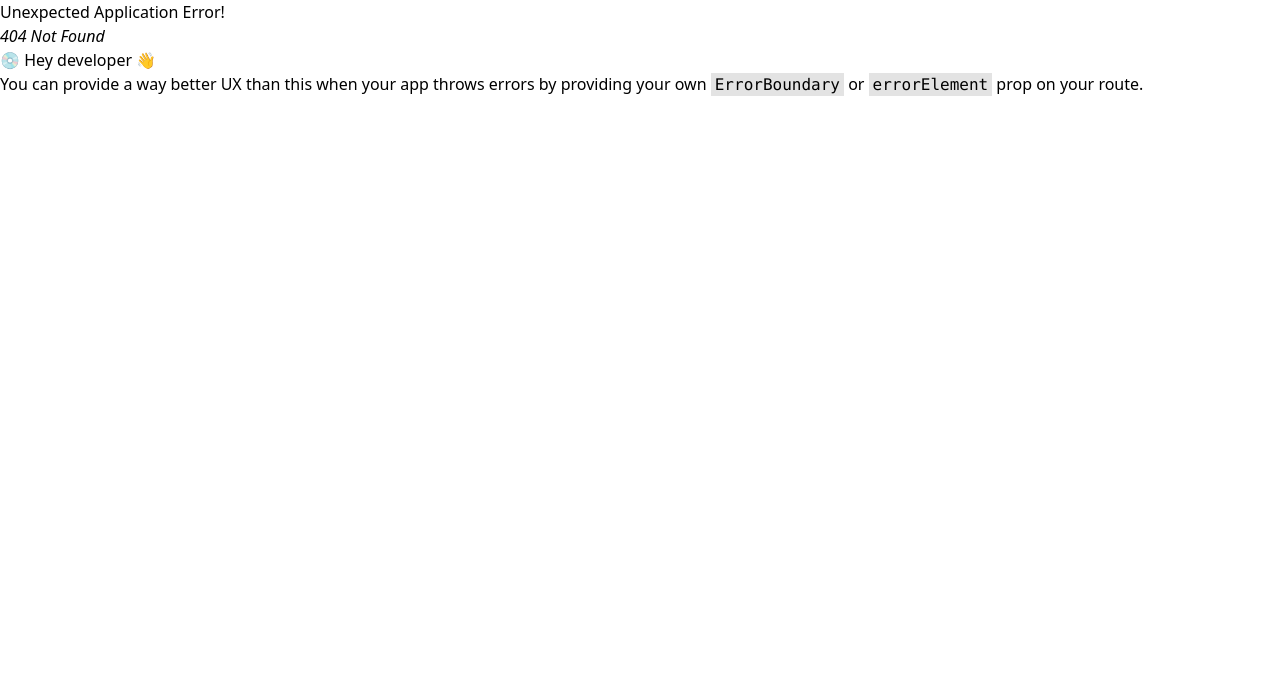
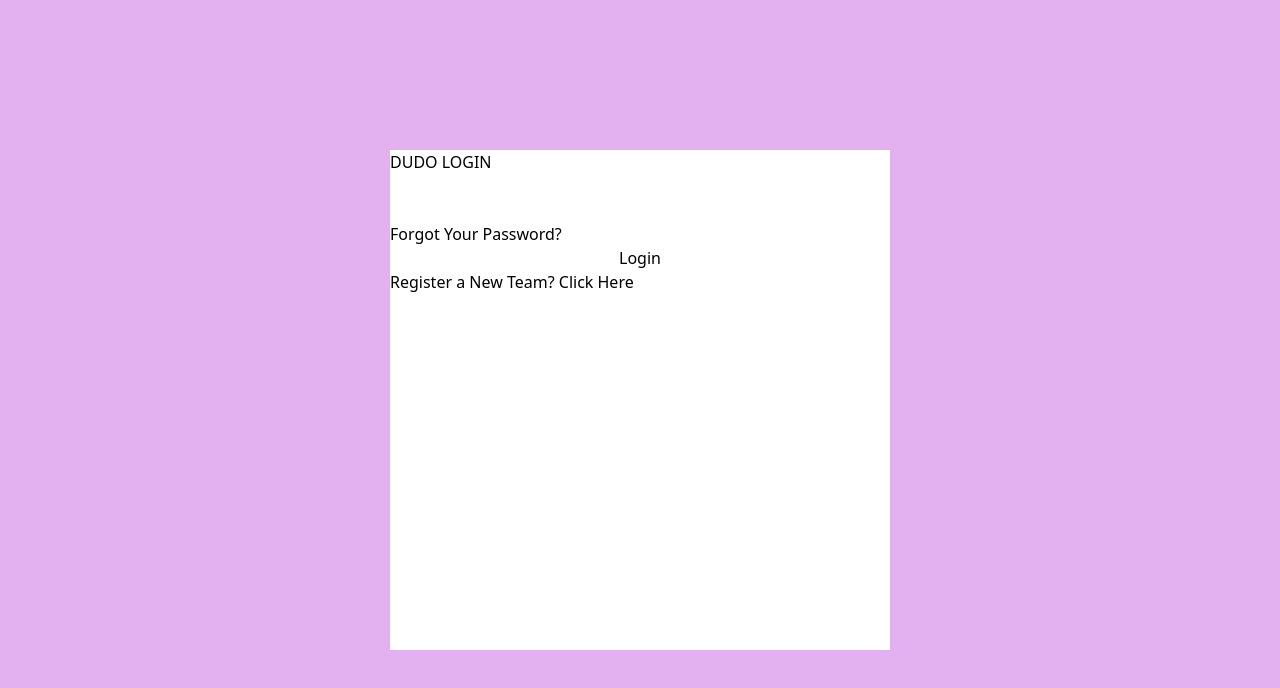
Before and after one commit to TalalMajeed/Dudo-Frontend, a React (Vite) app: page /login in a window 1280 px wide. Before the commit this address had no page. Shown: the top 688 px of the page. Built offline with nearby package versions, Linux system fonts and the light colour scheme.

Commit message:
Created Structure for Login page

```diff
--- a/package.json
+++ b/package.json
@@ -10,6 +10,9 @@
     "preview": "vite preview"
   },
   "dependencies": {
+    "@emotion/react": "^11.13.3",
+    "@emotion/styled": "^11.13.0",
+    "@mui/material": "^6.1.2",
     "@reduxjs/toolkit": "^2.2.7",
     "react": "^18.3.1",
     "react-dom": "^18.3.1",
--- a/src/main.jsx
+++ b/src/main.jsx
@@ -10,6 +10,7 @@ import store from './store';
 import Index from './pages/Index/index.jsx'
 import { Provider } from 'react-redux'
 import Panel from './pages/Panel/index.jsx'
+import Login from './pages/Login/index.jsx'
 
 const AppContext = React.createContext({});
 
@@ -21,6 +22,10 @@ const router = createBrowserRouter([
     {
         path: "/panel",
         element: <Panel />,
+    },
+    {
+        path: "/login",
+        element: <Login />,
     }
 ]);
 
--- /dev/null
+++ b/src/pages/Login/index.jsx
@@ -0,0 +1,18 @@
+import "./styles.scss";
+
+export default function Login() {
+    return (
+        <main id="login" className="w-[100svw] h-[100svh] flex justify-center items-center">
+            <section className="flex flex-col w-[500px] h-[500px] bg-white">
+                <h1>DUDO LOGIN</h1>
+                <input type="text" />
+                <input type="text" />
+                <div>
+                    <button>Forgot Your Password?</button>
+                </div>
+                <button>Login</button>
+                <div>Register a New Team? <a href="/register">Click Here</a></div>
+            </section>
+        </main>
+    );
+}
--- /dev/null
+++ b/src/pages/Login/styles.scss
@@ -0,0 +1,5 @@
+@import "../../global.scss";
+
+#login {
+    background-color: $secondary-light;
+}
--- a/src/pages/Panel/index.jsx
+++ b/src/pages/Panel/index.jsx
@@ -1,7 +1,9 @@
+import "./styles.scss";
+
 export default function Panel() {
     return (
-        <div className="panel">
+        <main className="panel">
             <div>Coming Soon!!</div>
-        </div>
+        </main>
     );
 }
```
Also changed, not shown: 1 other file (tests, documents, lock files or other folders).
